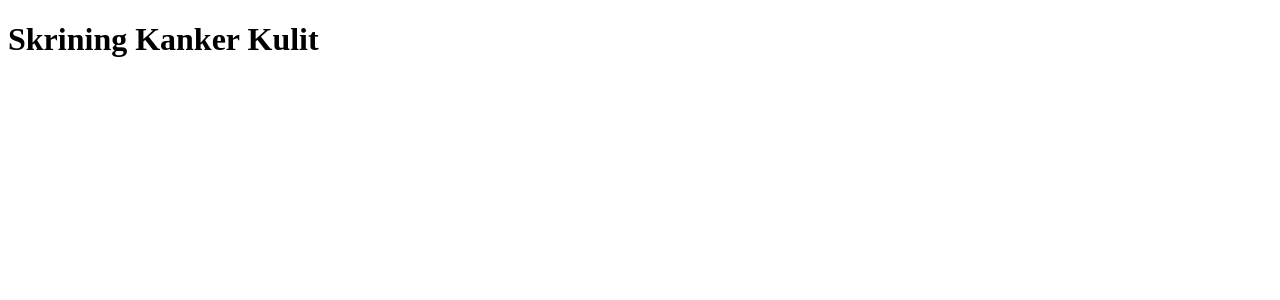
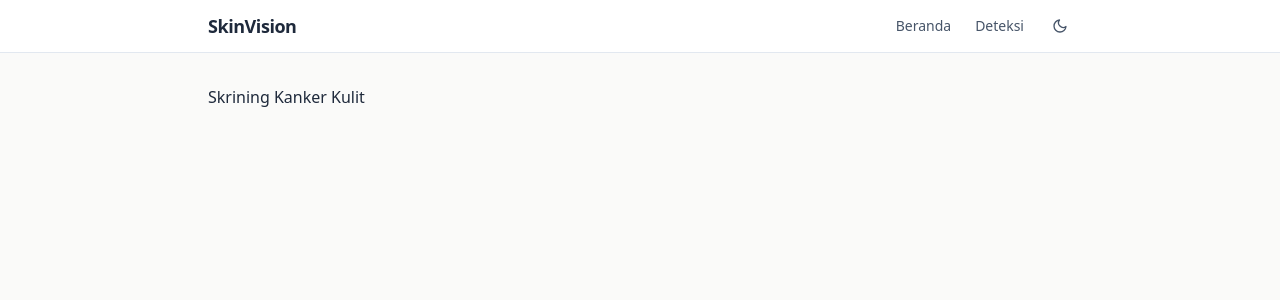
Before and after one commit to Myrythm/Integration-of-GPT-4o-Vision-and-EfficientNetB3-for-Skin-Cancer-Classification-in-Chatbot-App, a FastAPI app: page / in a window 1280 px wide. Shown: the top 300 px of the page. Run offline with FastAPI, Linux system fonts and the light colour scheme; parts of the project's set-up code (start-up, migrations or seed data) failed here and were passed over; some libraries are stand-ins or nearby versions.

Commit message:
feat(ui): base.html with Tailwind CDN, dark mode toggle, navbar, partials
Tailwind via CDN with darkMode:'class'. theme.js handles localStorage
persistence and OS preference. Navbar has Beranda/Deteksi links + theme
toggle. Disclaimer bar partial with amber accent.

Generated with Claude Code

```diff
--- a/static/css/app.css
+++ b/static/css/app.css
@@ -1 +1,27 @@
-/* Custom styles — populated in Task 3 */
+:root {
+    --color-bg: #fafaf9;
+    --color-surface: #ffffff;
+    --color-text: #1e293b;
+    --color-text-muted: #64748b;
+    --color-primary: #0d9488;
+    --color-primary-dark: #0f766e;
+    --color-accent: #d97706;
+    --color-success: #15803d;
+    --color-border: #e2e8f0;
+}
+
+html.dark {
+    --color-bg: #0f172a;
+    --color-surface: #1e293b;
+    --color-text: #f1f5f9;
+    --color-text-muted: #94a3b8;
+    --color-primary: #14b8a6;
+    --color-primary-dark: #0d9488;
+    --color-accent: #f59e0b;
+    --color-success: #22c55e;
+    --color-border: #334155;
+}
+
+body {
+    transition: background-color 0.2s ease, color 0.2s ease;
+}
--- /dev/null
+++ b/static/js/theme.js
@@ -0,0 +1,19 @@
+(function () {
+    const stored = localStorage.getItem("theme");
+    const prefersDark = window.matchMedia("(prefers-color-scheme: dark)").matches;
+    if (stored === "dark" || (!stored && prefersDark)) {
+        document.documentElement.classList.add("dark");
+    }
+})();
+
+function toggleTheme() {
+    const html = document.documentElement;
+    const isDark = html.classList.toggle("dark");
+    localStorage.setItem("theme", isDark ? "dark" : "light");
+    const icon = document.getElementById("theme-icon");
+    if (icon) {
+        icon.innerHTML = isDark
+            ? '<svg xmlns="http://www.w3.org/2000/svg" width="16" height="16" viewBox="0 0 24 24" fill="none" stroke="currentColor" stroke-width="2" stroke-linecap="round" stroke-linejoin="round"><circle cx="12" cy="12" r="5"/><line x1="12" y1="1" x2="12" y2="3"/><line x1="12" y1="21" x2="12" y2="23"/><line x1="4.22" y1="4.22" x2="5.64" y2="5.64"/><line x1="18.36" y1="18.36" x2="19.78" y2="19.78"/><line x1="1" y1="12" x2="3" y2="12"/><line x1="21" y1="12" x2="23" y2="12"/><line x1="4.22" y1="19.78" x2="5.64" y2="18.36"/><line x1="18.36" y1="5.64" x2="19.78" y2="4.22"/></svg>'
+            : '<svg xmlns="http://www.w3.org/2000/svg" width="16" height="16" viewBox="0 0 24 24" fill="none" stroke="currentColor" stroke-width="2" stroke-linecap="round" stroke-linejoin="round"><path d="M21 12.79A9 9 0 1 1 11.21 3 7 7 0 0 0 21 12.79z"/></svg>';
+    }
+}
--- a/templates/base.html
+++ b/templates/base.html
@@ -4,8 +4,28 @@
     <meta charset="UTF-8">
     <meta name="viewport" content="width=device-width, initial-scale=1.0">
     <title>{% block title %}SkinVision{% endblock %}</title>
+    <link rel="preconnect" href="https://fonts.googleapis.com">
+    <link rel="preconnect" href="https://fonts.gstatic.com" crossorigin>
+    <link href="https://fonts.googleapis.com/css2?family=Inter:wght@400;500;600;700&display=swap" rel="stylesheet">
+    <script>tailwind = { config: { darkMode: 'class' } };</script>
+    <script src="https://cdn.tailwindcss.com"></script>
+    <link rel="stylesheet" href="/static/css/app.css">
+    <script>
+        (function() {
+            const stored = localStorage.getItem('theme');
+            const prefersDark = window.matchMedia('(prefers-color-scheme: dark)').matches;
+            if (stored === 'dark' || (!stored && prefersDark)) {
+                document.documentElement.classList.add('dark');
+            }
+        })();
+    </script>
 </head>
-<body>
-    {% block content %}{% endblock %}
+<body class="bg-stone-50 dark:bg-slate-900 text-slate-800 dark:text-slate-100 font-sans antialiased transition-colors duration-200">
+    {% include "partials/navbar.html" %}
+    <main class="max-w-4xl mx-auto px-4 py-8">
+        {% block content %}{% endblock %}
+    </main>
+    <script src="/static/js/theme.js"></script>
+    {% block scripts %}{% endblock %}
 </body>
 </html>
--- /dev/null
+++ b/templates/partials/disclaimer_bar.html
@@ -0,0 +1,5 @@
+<div class="bg-amber-50 dark:bg-amber-900/20 border-l-4 border-amber-600 dark:border-amber-500 px-4 py-3 text-sm text-amber-800 dark:text-amber-200">
+    {% block disclaimer_text %}
+    Alat ini untuk edukasi dan skrining awal, bukan diagnosis medis. Hasil AI bisa keliru.
+    {% endblock %}
+</div>
--- /dev/null
+++ b/templates/partials/navbar.html
@@ -0,0 +1,25 @@
+<nav class="border-b border-slate-200 dark:border-slate-700 bg-white dark:bg-slate-900 sticky top-0 z-50">
+    <div class="max-w-4xl mx-auto px-4 py-3 flex items-center justify-between">
+        <a href="/" class="text-lg font-bold tracking-tight text-slate-800 dark:text-slate-100">
+            SkinVision
+        </a>
+        <div class="flex items-center gap-6">
+            <a href="/" class="text-sm text-slate-600 dark:text-slate-300 hover:text-teal-600 dark:hover:text-teal-400">Beranda</a>
+            <a href="/upload" class="text-sm text-slate-600 dark:text-slate-300 hover:text-teal-600 dark:hover:text-teal-400">Deteksi</a>
+            <button onclick="toggleTheme()" class="p-1 text-slate-600 dark:text-slate-300 hover:text-teal-600 dark:hover:text-teal-400" aria-label="Toggle dark mode">
+                <span id="theme-icon">
+                    <svg xmlns="http://www.w3.org/2000/svg" width="16" height="16" viewBox="0 0 24 24" fill="none" stroke="currentColor" stroke-width="2" stroke-linecap="round" stroke-linejoin="round"><path d="M21 12.79A9 9 0 1 1 11.21 3 7 7 0 0 0 21 12.79z"/></svg>
+                </span>
+            </button>
+        </div>
+    </div>
+</nav>
+<script>
+    (function() {
+        const isDark = document.documentElement.classList.contains("dark");
+        const icon = document.getElementById("theme-icon");
+        if (isDark && icon) {
+            icon.innerHTML = '<svg xmlns="http://www.w3.org/2000/svg" width="16" height="16" viewBox="0 0 24 24" fill="none" stroke="currentColor" stroke-width="2" stroke-linecap="round" stroke-linejoin="round"><circle cx="12" cy="12" r="5"/><line x1="12" y1="1" x2="12" y2="3"/><line x1="12" y1="21" x2="12" y2="23"/><line x1="4.22" y1="4.22" x2="5.64" y2="5.64"/><line x1="18.36" y1="18.36" x2="19.78" y2="19.78"/><line x1="1" y1="12" x2="3" y2="12"/><line x1="21" y1="12" x2="23" y2="12"/><line x1="4.22" y1="19.78" x2="5.64" y2="18.36"/><line x1="18.36" y1="5.64" x2="19.78" y2="4.22"/></svg>';
+        }
+    })();
+</script>
```
